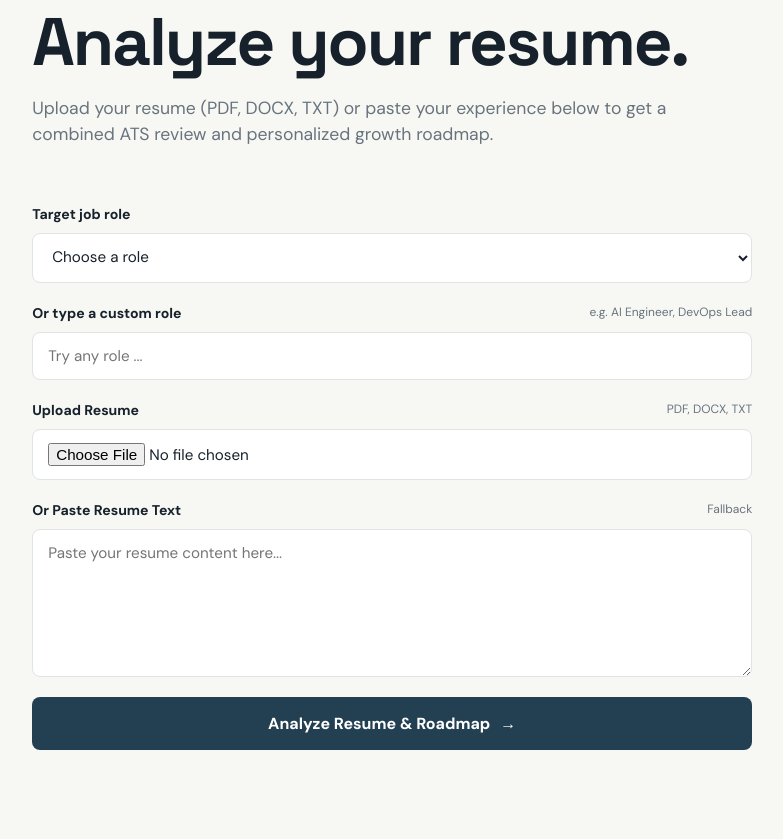
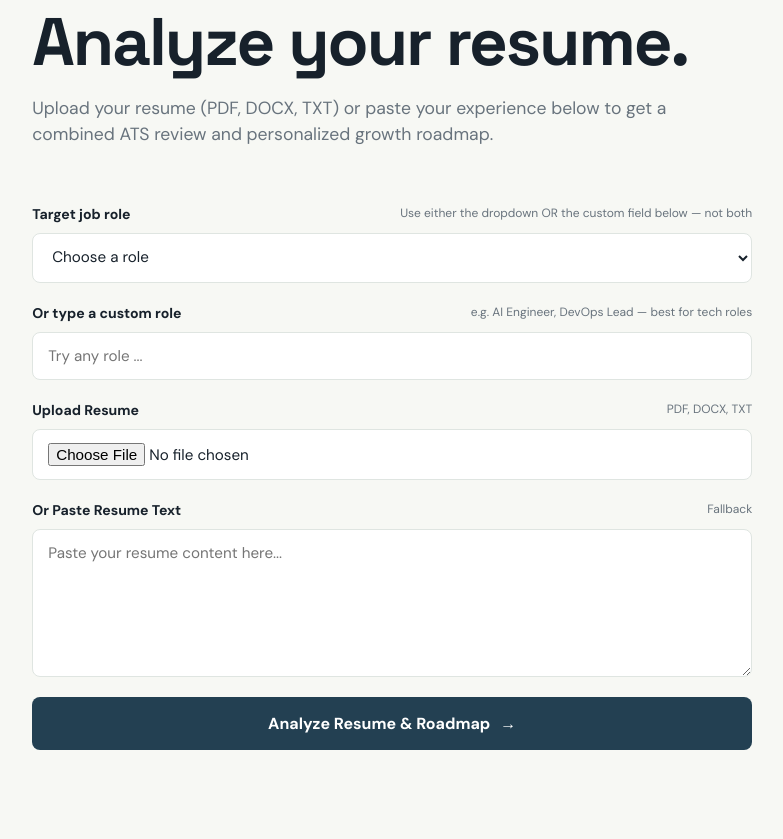
Before and after one commit to shantkumar117/Ai-skill-gap-analyzer, a Flask app: page /resume in a window 1280 px wide. Shown: the part 162-1001 px from the top of the page, without its empty margins (19-802 px from the left). Run offline with Flask 3, Linux system fonts and the light colour scheme; data that the repository does not hold is empty; some libraries are stand-ins or nearby versions.

Commit message:
Resume tab: same logic (select not required, hint not both, tech note)
Co-Authored-By: Claude Code <noreply@anthropic.com>

```diff
--- a/templates/resume.html
+++ b/templates/resume.html
@@ -8,14 +8,14 @@
 </section>
 
 <form class="analysis-form" method="post" action="{{ url_for('resume_analysis') }}" enctype="multipart/form-data">
-  <label>Target job role
-    <select name="target_role" required>
+  <label>Target job role <span class="hint">Use either the dropdown OR the custom field below — not both</span>
+    <select name="target_role">
       <option value="">Choose a role</option>
       {% for role in roles %}<option>{{ role }}</option>{% endfor %}
     </select>
   </label>
 
-  <label>Or type a custom role <span class="hint">e.g. AI Engineer, DevOps Lead</span>
+  <label>Or type a custom role <span class="hint">e.g. AI Engineer, DevOps Lead — best for tech roles</span>
     <input type="text" name="custom_role" placeholder="Try any role ...">
   </label>
 
```
